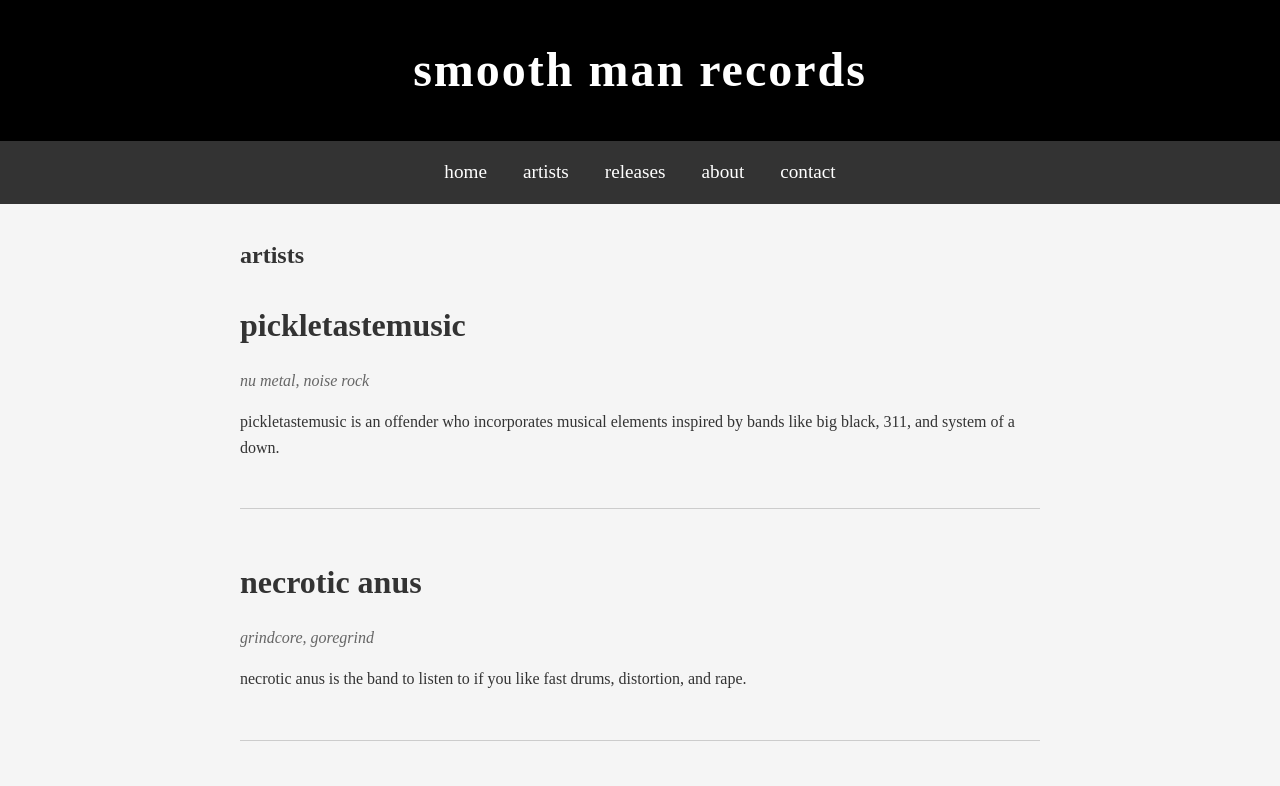
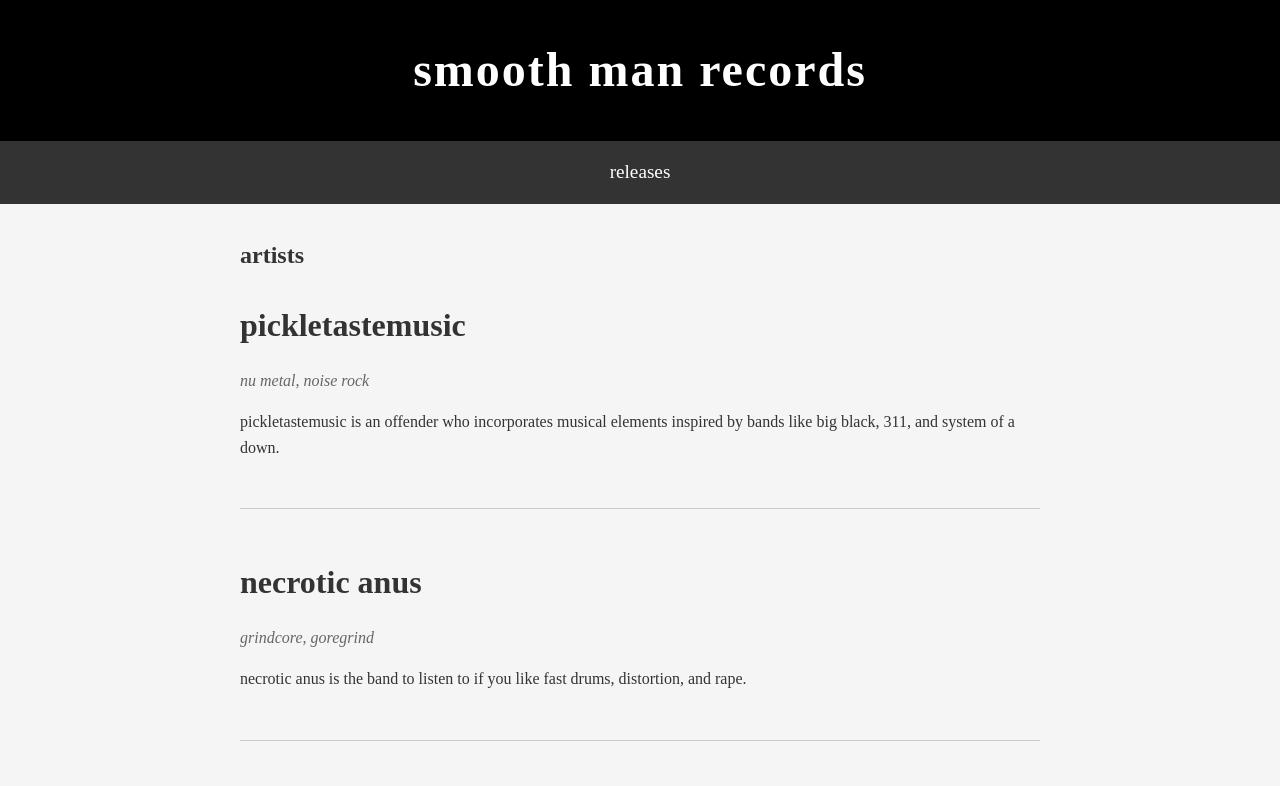
Before and after one commit to julianoncrack/julianoncrack.github.io, a plain HTML site: page index.html in a window 1280 px wide. Shown: the top 786 px of the page. Drawn offline with Linux system fonts and the light colour scheme.

Commit message:
Update index.html

```diff
--- a/index.html
+++ b/index.html
@@ -82,11 +82,7 @@
     </header>
 
     <nav>
-        <a href="#">home</a>
-        <a href="#">artists</a>
-        <a href="#">releases</a>
-        <a href="#">about</a>
-        <a href="#">contact</a>
+        <a href="releases">releases</a>
     </nav>
 
     <div class="container">
```
